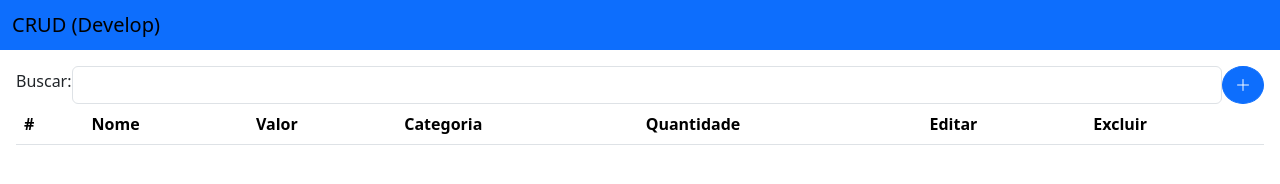
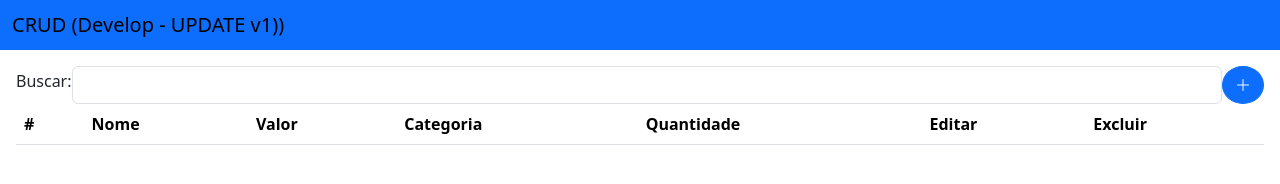
Before and after one commit to lucaslpdacosta/nuvem-frontend, a plain HTML site: page index.html in a window 1280 px wide. Drawn offline with nearby package versions, Linux system fonts and the light colour scheme; no server answers.

Commit message:
update index.html

```diff
--- a/index.html
+++ b/index.html
@@ -17,7 +17,7 @@
 
     <nav class="navbar bg-primary">
         <div class="container-fluid">
-            <span class="navbar-brand mb-0 h1">CRUD (Develop)</span>
+            <span class="navbar-brand mb-0 h1">CRUD (Develop - UPDATE v1))</span>
         </div>
     </nav>
 
```
